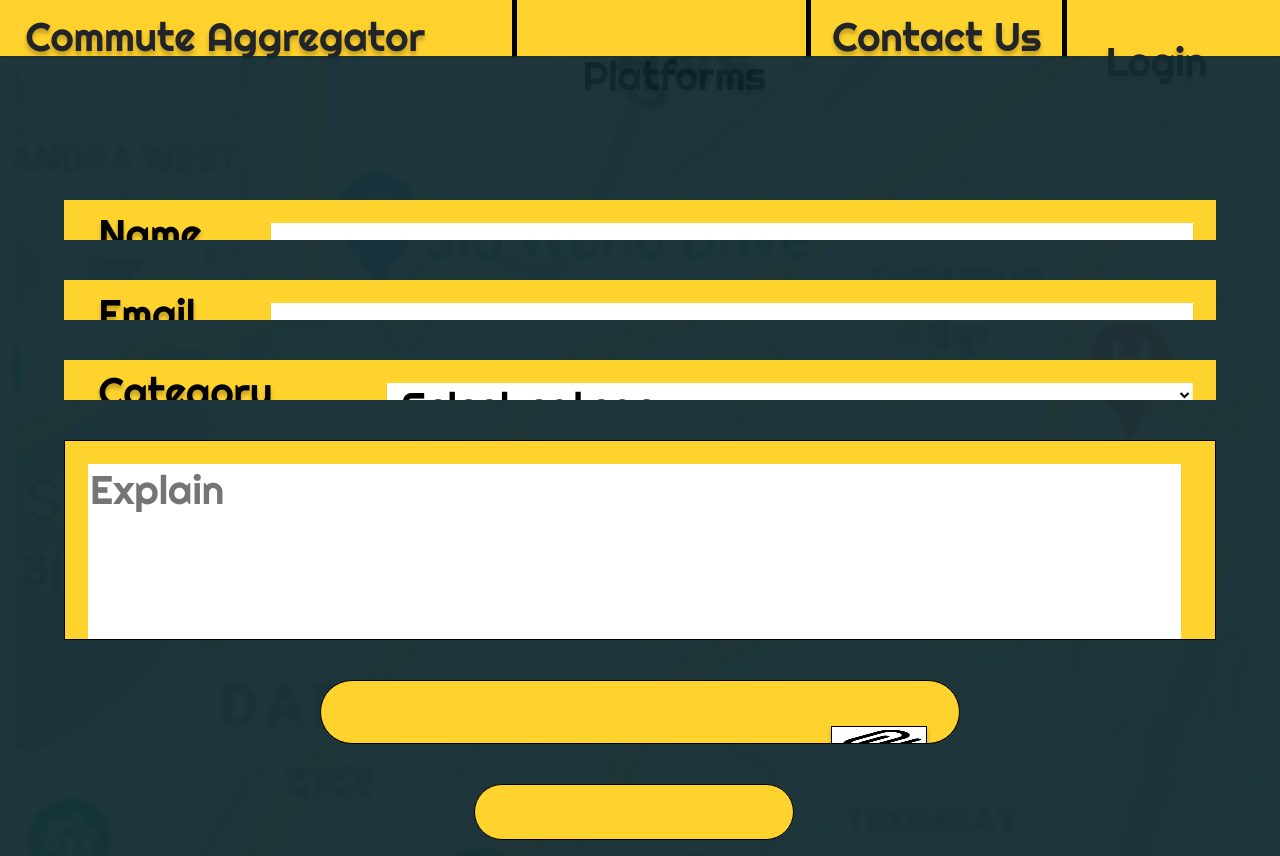
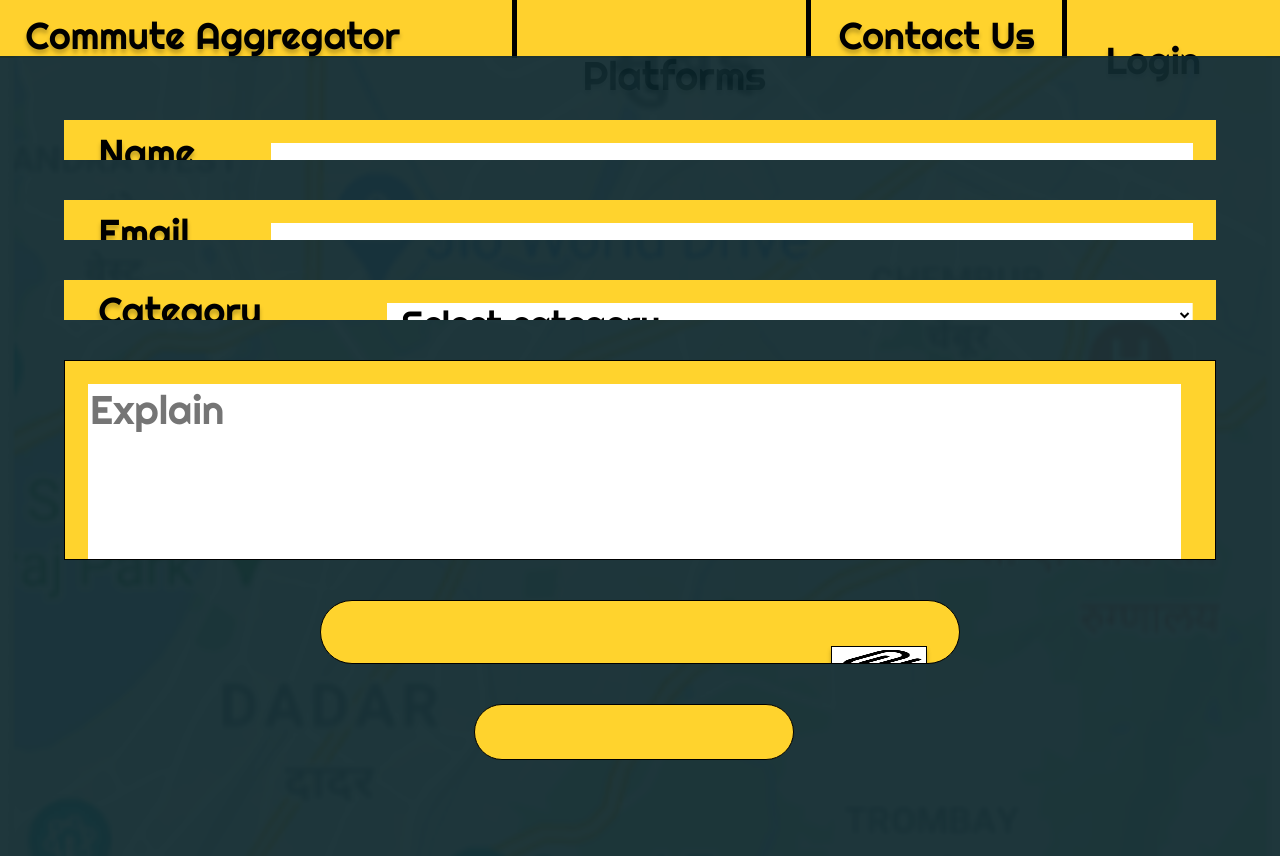
Before and after one commit to NotChampi0n/Commute-Aggregator, a PHP site: page /HTML/Complaint_Page.html in a window 1280 px wide. Run offline with PHP 8.4, Linux system fonts and the light colour scheme.

Commit message:
all major changes done

```diff
--- a/CSS/Common_CSS.css
+++ b/CSS/Common_CSS.css
@@ -29,7 +29,7 @@
   padding-left: 0px;
 }
 .comAgg {
-  font-size: 40px;
+  font-size: 250%;
   width: 45%;
   height: 36%;
   padding-top: 1%;
@@ -39,12 +39,13 @@
   background: rgb(255, 209, 45);
   text-shadow: 0px 4px 4px rgba(0, 0, 0, 0.25);
   text-align: left;
+  color: rgba(0, 0, 0, 1);
 }
 .comAgg:hover {
   cursor: pointer;
 }
 .platforms {
-  font-size: 40px;
+  font-size: 250%;
   width: 30%;
   height: 36%;
   background: rgb(255, 209, 45);
@@ -114,7 +115,7 @@
   display: block;
 }
 .contactUs {
-  font-size: 40px;
+  font-size: 250%;
   width: 20%;
   height: 36%;
   padding-top: 1%;
@@ -125,9 +126,10 @@
   text-shadow: 0px 4px 4px rgba(0, 0, 0, 0.25);
   background-color: rgba(255, 211, 45, 1);
   text-align: center;
+  color: rgba(0, 0, 0, 1);
 }
 .login {
-  font-size: 40px;
+  font-size: 250%;
   width: 18%;
   height: 36%;
   position: absolute;
@@ -138,6 +140,7 @@
   text-shadow: 0px 4px 4px rgba(0, 0, 0, 0.25);
   background: rgb(255, 209, 45);
   text-align: left;
+  color: rgba(0, 0, 0, 1);
 }
 .login:hover {
   cursor: pointer;
--- a/CSS/Complaint_Page.css
+++ b/CSS/Complaint_Page.css
@@ -13,7 +13,7 @@
   width: 90%;
   height: 5%;
   position: relative;
-  top: 5%;
+  top: -5%;
   margin-left: 5%;
 }
 .nameContainer {
@@ -24,7 +24,7 @@
   overflow: hidden;
 }
 .nameLabel {
-  font-size: 40px;
+  font-size: 250%;
   width: 35px;
   position: absolute;
   top: 25%;
@@ -34,7 +34,7 @@
   text-align: center;
 }
 .nameInput {
-  font-size: 40px;
+  font-size: 250%;
   width: 80%;
   height: 60%;
   margin: 2%;
@@ -47,7 +47,7 @@
   width: 90%;
   height: 5%;
   position: relative;
-  top: 10%;
+  top: 0%;
   margin-left: 5%;
   overflow: hidden;
 }
@@ -59,7 +59,7 @@
   overflow: hidden;
 }
 .emailLabel {
-  font-size: 40px;
+  font-size: 250%;
   width: 35px;
   position: absolute;
   top: 25%;
@@ -69,7 +69,7 @@
   text-align: center;
 }
 .emailInput {
-  font-size: 40px;
+  font-size: 250%;
   width: 80%;
   height: 60%;
   margin: 2%;
@@ -82,7 +82,7 @@
   width: 90%;
   height: 5%;
   position: relative;
-  top: 15%;
+  top: 5%;
   margin-left: 5%;
 }
 .categoryContainer {
@@ -93,7 +93,7 @@
   overflow: hidden;
 }
 .categoryLabel {
-  font-size: 40px;
+  font-size: 250%;
   width: 35px;
   position: absolute;
   top: 20%;
@@ -123,19 +123,20 @@
   height: 100%;
   outline: none;
   border: none;
-  font-size: 40px;
+  font-size: 100%;
   font-weight: lighter;
   background-color: white;
 }
 option{
   background-color: rgba(255, 211, 45, 1);
   color: black;
+  font-size: 20px;
 }
 .textareaParent {
   height: 25%;
   width: 90%;
   position: relative;
-  top: 20%;
+  top: 10%;
   margin-left: 5%;
 }
 .textareaContainer {
@@ -147,7 +148,7 @@
   overflow: hidden;
 }
 .textareaInput {
-  font-size: 40px;
+  font-size: 250%;
   width: 95%;
   height: 91%;
   margin: 2%;
@@ -164,7 +165,7 @@
   width: 50%;
   height: 8%;
   position: relative;
-  top: 25%;
+  top: 15%;
   margin-left: 25%;
 }
 .attachssParent:hover{
@@ -192,12 +193,12 @@
   overflow: hidden;
 } */
 .attachssLabel {
-  font-size: 40px;
+  font-size: 250%;
   width: 100%;
   height: 100%;
   color: rgba(0, 0, 0, 1);
   position: absolute;
-  margin-top: 9%;
+  margin-top: 10%;
   margin-left: 5%;
   text-shadow: 0px 4px 4px rgba(0, 0, 0, 0.25);
   text-align: Left;
@@ -233,7 +234,7 @@
   width: 25%;
   height: 7%;
   position: relative;
-  top: 30%;
+  top: 20%;
   margin-left: 37%;
 }
 .submitcContainer {
@@ -246,7 +247,7 @@
   overflow: hidden;
 }
 .submitcLabel {
-  font-size: 40px;
+  font-size: 250%;
   width: 100%;
   height: 100%;
   color: rgba(0, 0, 0, 1);
--- a/HTML/Signup.html
+++ b/HTML/Signup.html
@@ -19,7 +19,7 @@
     <div class="parent">
       <div class="navbarParent">
         <div class="navbarContainer">
-          <div class="comAgg" onclick="location.href='/HTML/Homepage.html'">Commute Aggregator</div>
+          <div class="comAgg">Commute Aggregator</div>
           <div class="platforms black_left_border">
             <div class="dropdown">
               <button onclick="myFunction()" class="dropbtn" ondblclick="location.href='/HTML/API_Page.html'">
@@ -33,7 +33,7 @@
           </button>
         </div>
 
-          <div class="contactUs black_left_border" onclick="location.href='/HTML/Complaint_Page.html'">Contact Us</div>
+          <div class="contactUs black_left_border">Contact Us</div>
           <span class="login black_left_border" onclick="location.href='/index.html'">Login</span>
       </div>
       </div>
--- a/JS/homepage.js
+++ b/JS/homepage.js
@@ -18,7 +18,7 @@
     setTimeout(function () {
 
       location.href = '/HTML/API_Page.html'
-    }, 2000);
+    }, 3000);
 
     var img;
     img = document.getElementById('cargif');
--- a/JS/login_page.js
+++ b/JS/login_page.js
@@ -3,7 +3,7 @@
     email = document.getElementById('email').value;
     pwd = document.getElementById('password').value;
     if(email == "" || pwd == ""){
-      alert('Please enter Email or Password')
+      alert('Please enter Email and Password')
     }
     else{
       document.getElementById("login").submit();
--- a/index.html
+++ b/index.html
@@ -29,7 +29,7 @@
 
         <div class="navbarParent">
           <div class="navbarContainer">
-            <div class="comAgg" onclick="location.href='/HTML/Homepage.html'">Commute Aggregator</div>
+            <div class="comAgg">Commute Aggregator</div>
             <div class="platforms black_left_border">
               <div class="dropdown">
                 <button onclick="myFunction()" class="dropbtn" ondblclick="location.href='/HTML/API_Page.html'">
@@ -43,7 +43,7 @@
             </button>
           </div>
 
-            <div class="contactUs black_left_border" onclick="location.href='/HTML/Complaint_Page.html'">Contact Us</div>
+            <div class="contactUs black_left_border">Contact Us</div>
             <span class="login black_left_border" onclick="location.href='/index.html'">Login</span>
         </div>
         </div>
```
Also changed, not shown: CSS/API_Page.css (+9 -9 lines), CSS/Home_Page.css (+10 -10 lines), CSS/Login.css (+6 -6 lines), CSS/Signup.css (+9 -9 lines), HTML/API_Page.html (+4 -5 lines), HTML/Homepage.html (+5 -5 lines).
